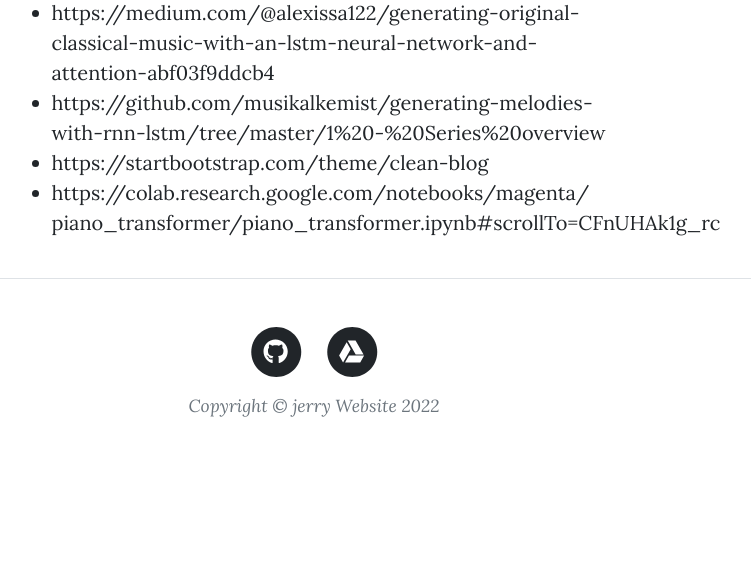
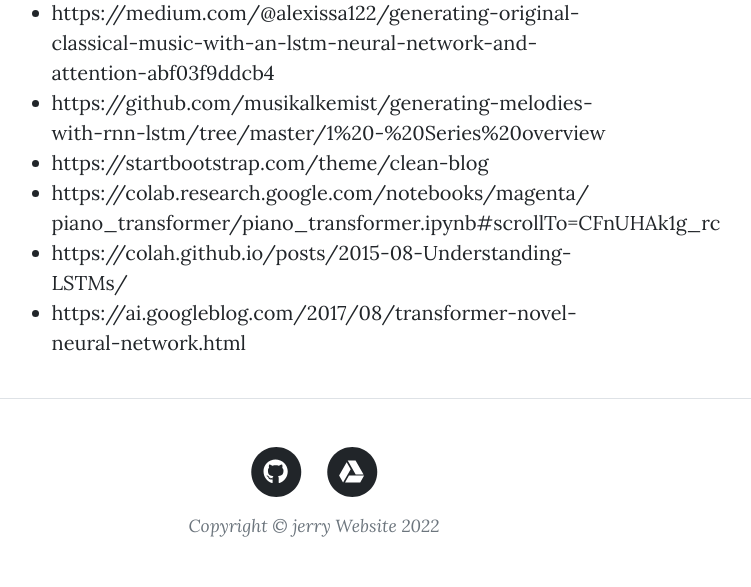
Before and after one commit to jerry762/MusicGenerator, a Django app: page / in a window 1280 px wide. Shown: the part 1604-2191 px from the top of the page, without its empty margins (326-1077 px from the left). Before the commit the page ends 2021 px from the top, so only its background shows below. Run offline with Django 3.2, Linux system fonts and the light colour scheme; some libraries are stand-ins or nearby versions.

Commit message:
add reference and hr and lstm introduction

```diff
--- a/portfolio/templates/index.html
+++ b/portfolio/templates/index.html
@@ -34,9 +34,12 @@
             </button>
             <div class="collapse navbar-collapse" id="navbarResponsive">
                 <ul class="navbar-nav ms-auto py-4 py-lg-0">
-                    <li class="nav-item"><a class="nav-link px-lg-3 py-3 py-lg-4" href="{% url 'music_home' %}">Home</a></li>
-                    <li class="nav-item"><a class="nav-link px-lg-3 py-3 py-lg-4" href="{% url 'music_dataset' %}">DataSet</a></li>
-                    <li class="nav-item"><a class="nav-link px-lg-3 py-3 py-lg-4" href="{% url 'music_generation' %}">Generation</a>
+                    <li class="nav-item"><a class="nav-link px-lg-3 py-3 py-lg-4" href="{% url 'music_home' %}">Home</a>
+                    </li>
+                    <li class="nav-item"><a class="nav-link px-lg-3 py-3 py-lg-4"
+                            href="{% url 'music_dataset' %}">DataSet</a></li>
+                    <li class="nav-item"><a class="nav-link px-lg-3 py-3 py-lg-4"
+                            href="{% url 'music_generation' %}">Generation</a>
                     </li>
                 </ul>
             </div>
@@ -100,6 +103,12 @@
                                 target="_blank">https://colab.research.google.com/notebooks/magenta/
                                 piano_transformer/piano_transformer.ipynb#scrollTo=CFnUHAk1g_rc</a>
                         </li>
+                        <li><a href="https://colah.github.io/posts/2015-08-Understanding-LSTMs/"
+                                target="_blank">https://colah.github.io/posts/2015-08-Understanding-LSTMs/</a>
+                        </li>
+                        <li><a href="https://ai.googleblog.com/2017/08/transformer-novel-neural-network.html"
+                                target="_blank">https://ai.googleblog.com/2017/08/transformer-novel-neural-network.html</a>
+                        </li>
                     </ul>
                 </div>
             </div>
```
Also changed, not shown: portfolio/templates/generation.html (+11 -9 lines). Lines whose indentation alone changed are shown as unchanged.
